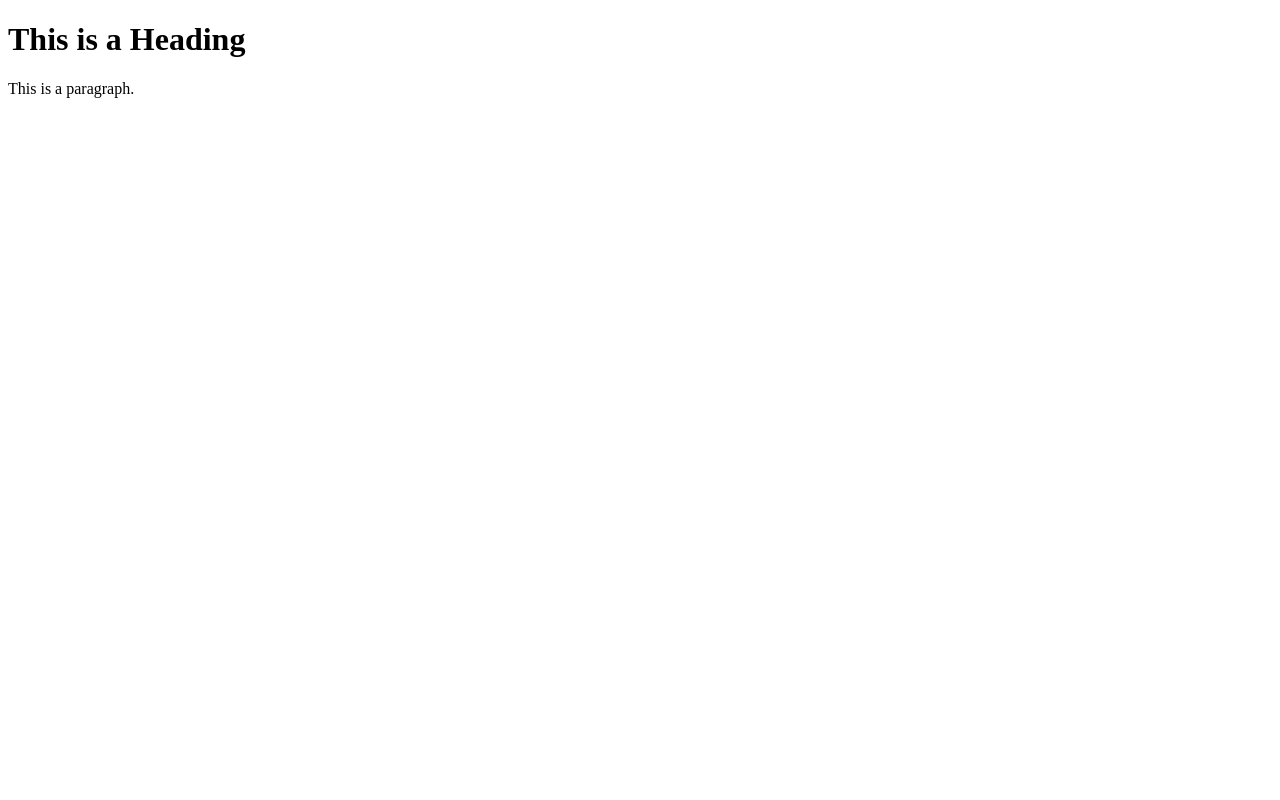
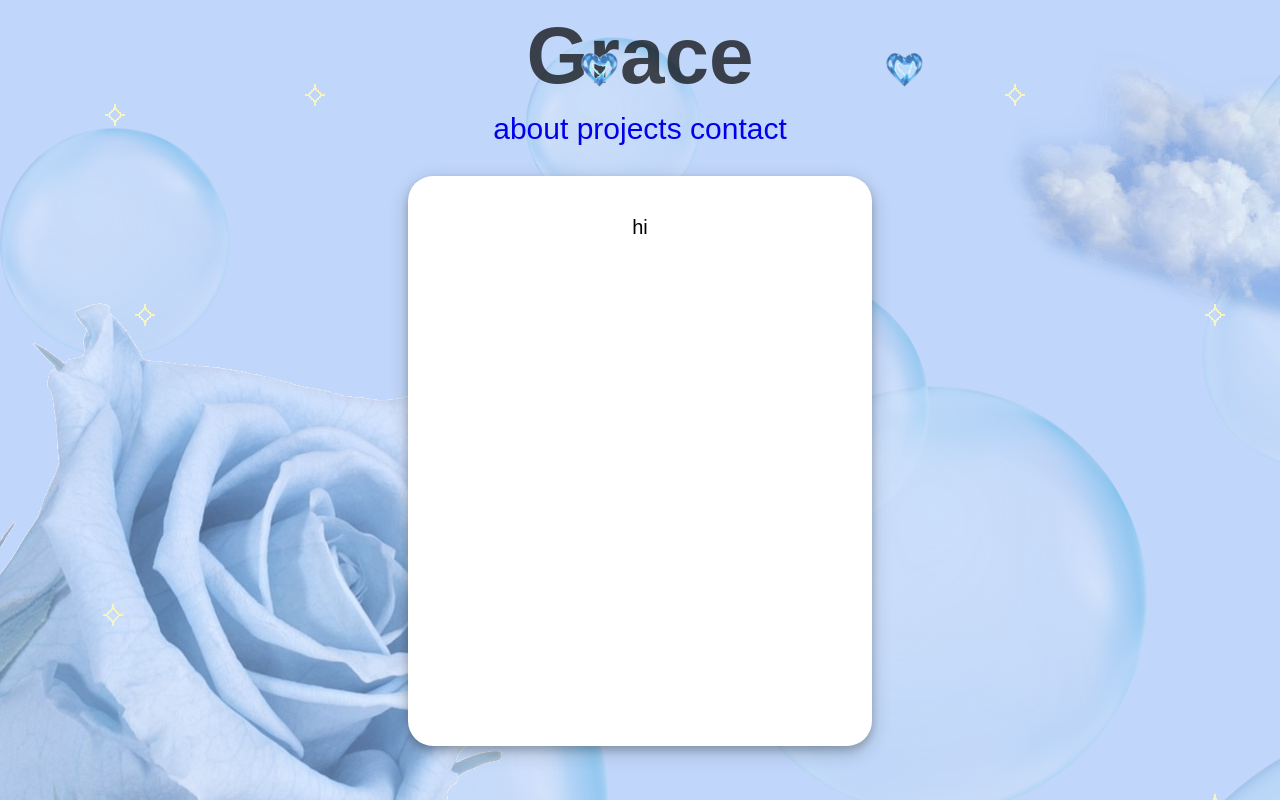
Before and after one commit to graceliuu/graceliuu.github.io, a plain HTML site: page index.html in a window 1280 px wide. Drawn offline with Linux system fonts and the light colour scheme; a web font is replaced by a local one.

Commit message:
background design

```diff
--- a/index.html
+++ b/index.html
@@ -1,12 +1,39 @@
 <!DOCTYPE html>
 <html>
 <head>
-<title>Page Title</title>
+    <title>Grace's Website</title>
+    <link rel="stylesheet" type="text/css" href="style.css" />
+    <link rel="stylesheet" href="https://fonts.googleapis.com/css?family=DotGothic16">
 </head>
+
 <body>
+    <h1>Grace</h1>
+    <img id="spark1" src="img/sparkle1.gif" alt="sparkle" >
+    <img id="spark2" src="img/sparkle1.gif" alt="sparkle" >
+    <img id="spark3" src="img/sparkle1.gif" alt="sparkle" >
+    <img id="spark4" src="img/sparkle1.gif" alt="sparkle" >
+    <img id="spark5" src="img/sparkle1.gif" alt="sparkle" >
+    <img id="spark6" src="img/sparkle1.gif" alt="sparkle" >
+    <img id="spark7" src="img/sparkle1.gif" alt="sparkle" >
+    <img id="spark8" src="img/sparkle1.gif" alt="sparkle" >
+    <img id="spark9" src="img/sparkle1.gif" alt="sparkle" >
+    <img id="spark10" src="img/sparkle1.gif" alt="sparkle" >
+    <img id="spark11" src="img/sparkle1.gif" alt="sparkle" >
+    <img id="bluerose" src="img/bluerose.png" alt="rose" >
+    <img id="clouds" src="img/clouds.png" alt="clouds" >
+    <img id="bubble" src="img/bubble.webp" alt="balloon" >
+    <img id="heart1" src="img/heart.gif" alt="heart" >
+    <img id="heart2" src="img/heart.gif" alt="heart" >
 
-<h1>This is a Heading</h1>
-<p>This is a paragraph.</p>
+    <div class="contents">
+        <a style="text-decoration: none;" href="about.html"> about </a>
+        <a style="text-decoration: none;" href="projects.html"> projects </a>
+        <a style="text-decoration: none;" href="contact.html"> contact </a>
+    </div>
 
+    <div class="section">
+        <p> hi </p>
+    </div>
 </body>
+
 </html>
--- /dev/null
+++ b/style.css
@@ -0,0 +1,128 @@
+* {
+    cursor: url(img/bluecursor.cur), auto;
+}
+
+body {
+    background-color: #c0d6fa;
+    font-family: "DotGothic16", sans-serif;
+    font-size: 40px;
+}
+
+h1{
+    opacity: 70%;
+    margin: 10px;
+    text-align: center;
+}
+
+#spark1 {
+    position: fixed;
+    top: 100px;
+    left: 100px;
+}
+#spark2 {
+    position: fixed;
+    top: 570px;
+    left: 1300px;
+}
+#spark3 {
+    position: fixed;
+    top: 600px;
+    left: 98px;
+}
+#spark4 {
+    position: fixed;
+    top: 300px;
+    left: 130px;
+}
+#spark5 {
+    position: fixed;
+    top: 400px;
+    left: 1380px;
+}
+#spark6 {
+    position: fixed;
+    top: 800px;
+    left: 200px;
+}
+#spark7 {
+    position: fixed;
+    top: 300px;
+    left: 1200px;
+}
+#spark8 {
+    position: fixed;
+    top: 80px;
+    left: 1000px;
+}
+#spark9 {
+    position: fixed;
+    top: 80px;
+    left: 300px;
+}
+#spark10 {
+    position: fixed;
+    top: 100px;
+    left: 1300px;
+}
+#spark11 {
+    position: fixed;
+    top: 790px;
+    left: 1200px;
+}
+#bluerose {
+    position: fixed;
+    opacity: 70%;
+    top: 300px;
+    left: -100px;
+    z-index: -1;
+}
+#clouds {
+    position: fixed;
+    opacity: 60%;
+    top: 50px;
+    left: 1000px;
+    z-index: -1;
+}
+#bubble {
+    position: fixed;
+    opacity: 30%;
+    top: 0px;
+    left: 0px;
+    z-index: -2;
+}
+#heart1 {
+    position: fixed;
+    width: 3%;
+    top: 50px;
+    left: 580px;
+}
+#heart2 {
+    position: fixed;
+    width: 3%;
+    top: 50px;
+    left: 885px;
+}
+
+.contents {
+    font-size: 30px;
+    text-align: center;
+}
+
+.section{
+    margin-top: 30px;
+    margin-right: 400px;
+    margin-left: 400px;
+    height: 550px;
+    background-color: white;
+    border-radius: 25px;
+    text-align: center;
+    box-shadow: 0 4px 8px 0 rgba(0, 0, 0, 0.2), 0 6px 20px 0 rgba(0, 0, 0, 0.19);
+    padding-top: 20px;
+    font-size: 20px;
+}
+
+#sparkle {
+    height: 300px;
+    width: 300px;
+    background: url(img/spritesheet.png) 0 0;
+}
```
Also changed, not shown: img/bluerose.png (added), img/bubble.webp (added), img/clouds.png (added), img/heart.gif (added), img/sparkle.gif (added), img/sparkle1.gif (added), 3 other files.
